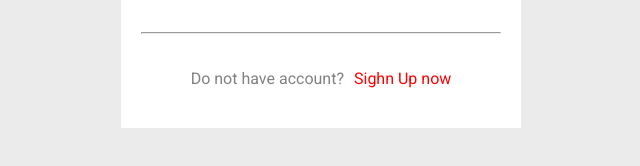
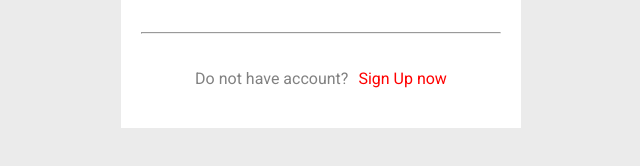
Before and after one commit to igormacedo97/signinform, a plain HTML site: page index.html in a window 1280 px wide. Shown: the part 476-642 px from the top of the page, 319-959 px from the left. Drawn offline with nearby package versions, Linux system fonts and the light colour scheme.

Commit message:
Edit text Sign Up now and edit img README.md

```diff
--- a/index.html
+++ b/index.html
@@ -55,7 +55,7 @@
       <hr>
       <div class="register-container">
         <p>Do not have account?</p>
-        <a href="#">Sighn Up now</a>
+        <a href="#">Sign Up now</a>
       </div>
     </form>
   </div>
```
Also changed, not shown: assets/form.png.
